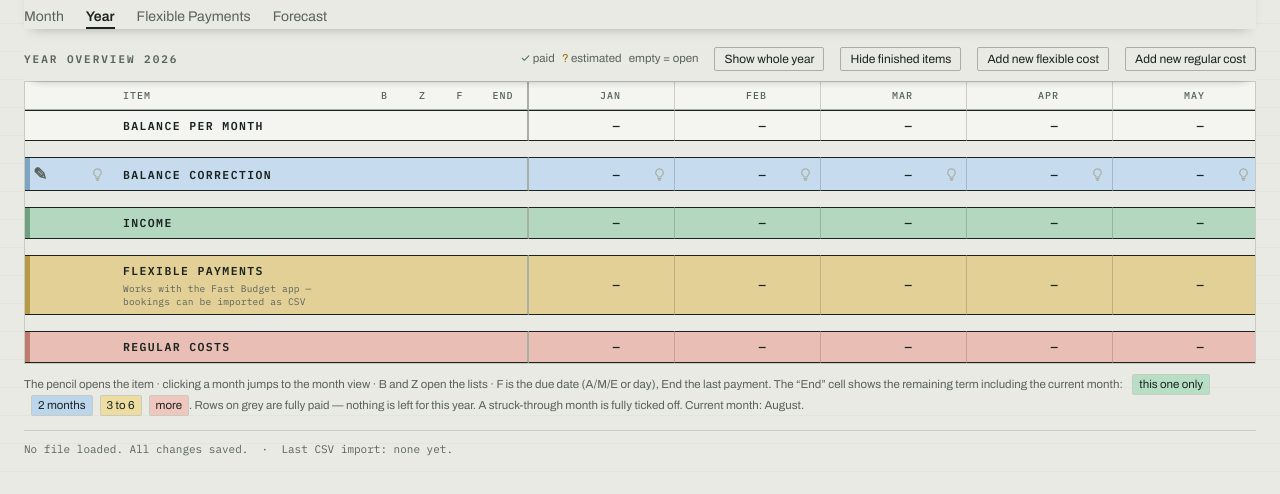
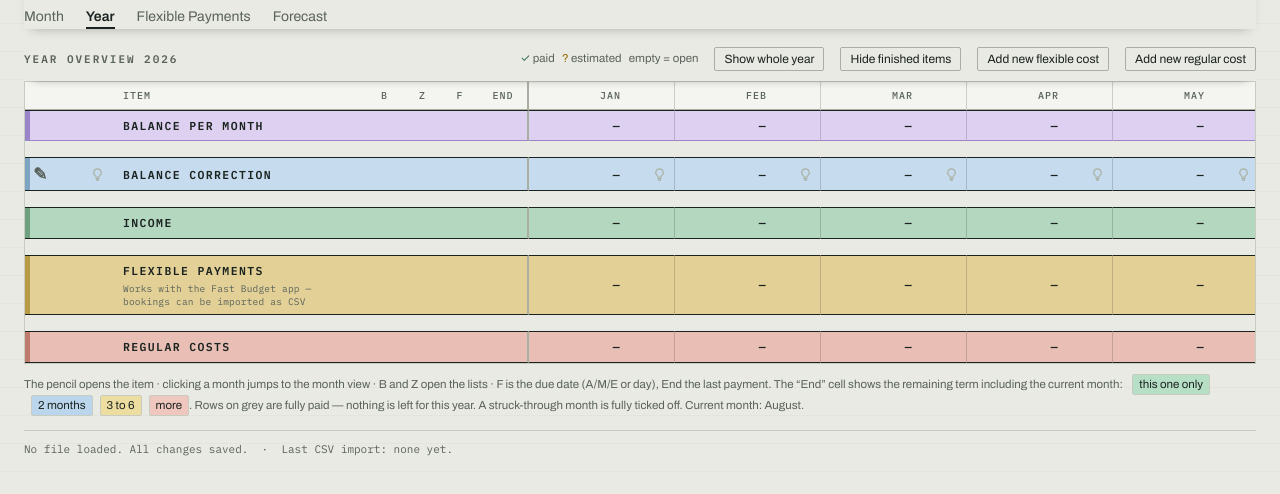
Before and after one commit to linked2ag/FINA, a plain HTML site: page index.html in a window 1280 px wide. Shown: the part 88-582 px from the top of the page. Drawn offline with nearby package versions, Linux system fonts and the light colour scheme.

Commit message:
Verbesserungen

```diff
--- a/css/matrix.css
+++ b/css/matrix.css
@@ -106,10 +106,12 @@
 .matrix tr.sec.r-flex td{background:var(--bg-flex-3)}
 .matrix tr.sec.r-out td{background:var(--bg-out-3)}
 .matrix tr.sec.r-bal td{background:var(--bg-bal-3)}
+.matrix tr.sec.r-sal td{background:var(--bg-sal-3)}
 .matrix tr.sec.r-in td.ed{box-shadow:inset 5px 0 0 var(--edge-in)}
 .matrix tr.sec.r-flex td.ed{box-shadow:inset 5px 0 0 var(--edge-flex)}
 .matrix tr.sec.r-out td.ed{box-shadow:inset 5px 0 0 var(--edge-out)}
 .matrix tr.sec.r-bal td.ed{box-shadow:inset 5px 0 0 var(--edge-bal)}
+.matrix tr.sec.r-sal td.ed{box-shadow:inset 5px 0 0 var(--edge-sal)}
 .matrix tr.grp.r-out td.ed{box-shadow:inset 5px 0 0 var(--edge-out)}
 
 /* Zweizeilige Blockzeile: oben der Name, darunter klein der
@@ -128,6 +130,21 @@
    Zusatz und soll den Namen nicht überstimmen. */
 .matrix tr.settled td.lab{color:var(--ink)}
 .matrix tr.settled td.lab .noteprev{color:var(--ink-2)}
+
+/* ── Die Saldozeile bleibt stehen ─────────────────────────────
+   Sie fasst alles zusammen, was darunter steht — beim Scrollen
+   durch hundert Posten soll sie nicht verschwinden. Senkrecht
+   geht das wie bei den Spaltenköpfen über --headY: position:
+   sticky griffe hier nicht, weil der Rollrahmen der Matrix nur
+   waagerecht rollt (siehe .yearscroll). syncMatrixHead() in
+   js/app.js rechnet den Wert und lässt Platz für diese Zeile.
+   Die links festgepinnten Zellen behalten ihr sticky, sonst
+   liefen sie beim seitlichen Rollen mit. */
+.matrix tr.balpin td{transform:translateY(var(--headY,0px));position:relative;z-index:3;
+  border-bottom:1px solid var(--edge-sal)}
+.matrix tr.balpin td.ed,.matrix tr.balpin td.ln,.matrix tr.balpin td.nt,.matrix tr.balpin td.lab,
+.matrix tr.balpin td.cB,.matrix tr.balpin td.cZ,.matrix tr.balpin td.cF,.matrix tr.balpin td.cE{
+  position:sticky;z-index:4}
 
 /* ── Trennlinien ──────────────────────────────────────────── */
 .matrix td.mk,.matrix th.mkh{border-right:1px solid rgba(0,0,0,.16)}
--- a/css/tokens.css
+++ b/css/tokens.css
@@ -19,6 +19,10 @@
   /* Saldokorrektur: ein ganz helles Blau, das sich von Grün,
      Gelb und Rot der drei Geldarten deutlich absetzt. */
   --bg-bal:#EFF4F9; --bg-bal-2:#DFEAF4; --bg-bal-3:#C6DCEE; --edge-bal:#7EA4C4;
+  /* Saldo je Monat: die Zeile über allem. Ein helles Violett —
+     es gehört zu keiner der drei Geldarten, weil es sie alle
+     zusammenfasst. */
+  --bg-sal:#F4F0FB; --bg-sal-2:#E7DFF6; --bg-sal-3:#DDD0F0; --edge-sal:#9B85C9;
   /* Restlaufzeit in der Spalte „Ende": auslaufend → weit weg */
   --end-now:#B7DFC6; --end-soon:#BBD6EC; --end-mid:#EDDDA0; --end-far:#EFC7BF;
   --font-display:'Zilla Slab',Georgia,serif;
--- a/js/app.js
+++ b/js/app.js
@@ -61,7 +61,12 @@ function syncMatrixHead(){
   const top=bar?bar.getBoundingClientRect().bottom
                 :document.querySelector('header').getBoundingClientRect().bottom;
   const r=box.getBoundingClientRect();
-  const y=Math.max(0,Math.min(top-r.top,r.height-head.offsetHeight));
+  /* Die Saldozeile wandert mit demselben Maß mit — sie muss beim
+     Anschlag am unteren Rand also mitgerechnet werden, sonst
+     schöbe sie sich aus der Tabelle heraus. */
+  const pin=box.querySelector('tr.balpin');
+  const keep=head.offsetHeight+(pin?pin.offsetHeight:0);
+  const y=Math.max(0,Math.min(top-r.top,r.height-keep));
   box.style.setProperty('--headY',y+'px');
 }
 addEventListener('scroll',syncMatrixHead,{passive:true});
--- a/js/views/jahr.js
+++ b/js/views/jahr.js
@@ -105,7 +105,10 @@ const spacer=()=>`<tr class="spacer">${'<td></td>'.repeat(8)}${visMonths().map(m
 
 function viewJahr(){
   let body='';
-  body+=mrow(t('year.balanceRow'),MONTHS.map((_,i)=>saldo(i+1)),{cls:'sec'});
+  /* Der Saldo je Monat bleibt beim Scrollen unter den Spalten-
+     köpfen stehen (.balpin in css/matrix.css) — er fasst zusammen,
+     was darunter Zeile für Zeile aufgeschlüsselt wird. */
+  body+=mrow(t('year.balanceRow'),MONTHS.map((_,i)=>saldo(i+1)),{cls:'sec r-sal balpin'});
   body+=spacer();
 
   /* „Abgeschlossene ausblenden" versteckt nur Zeilen, in denen
```
